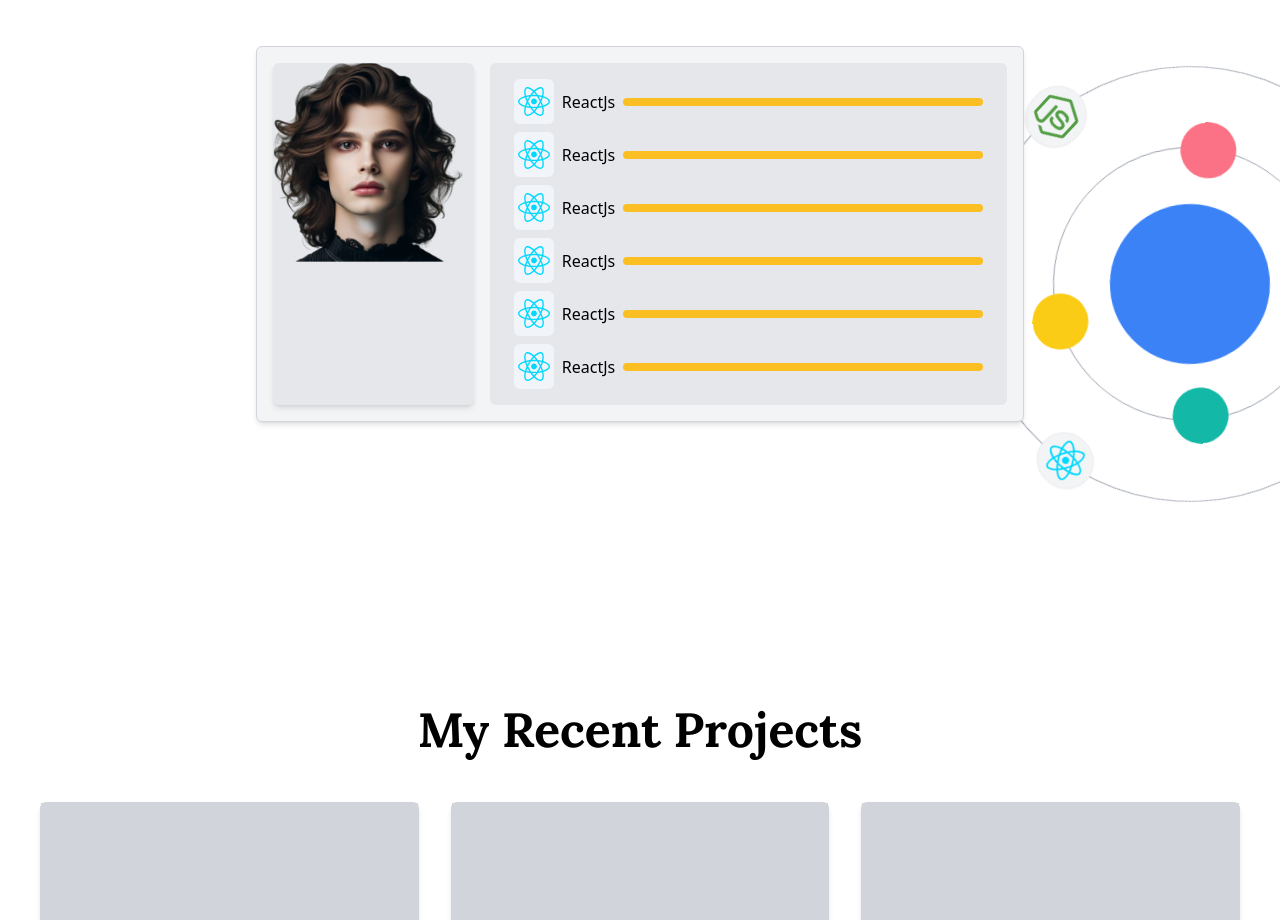
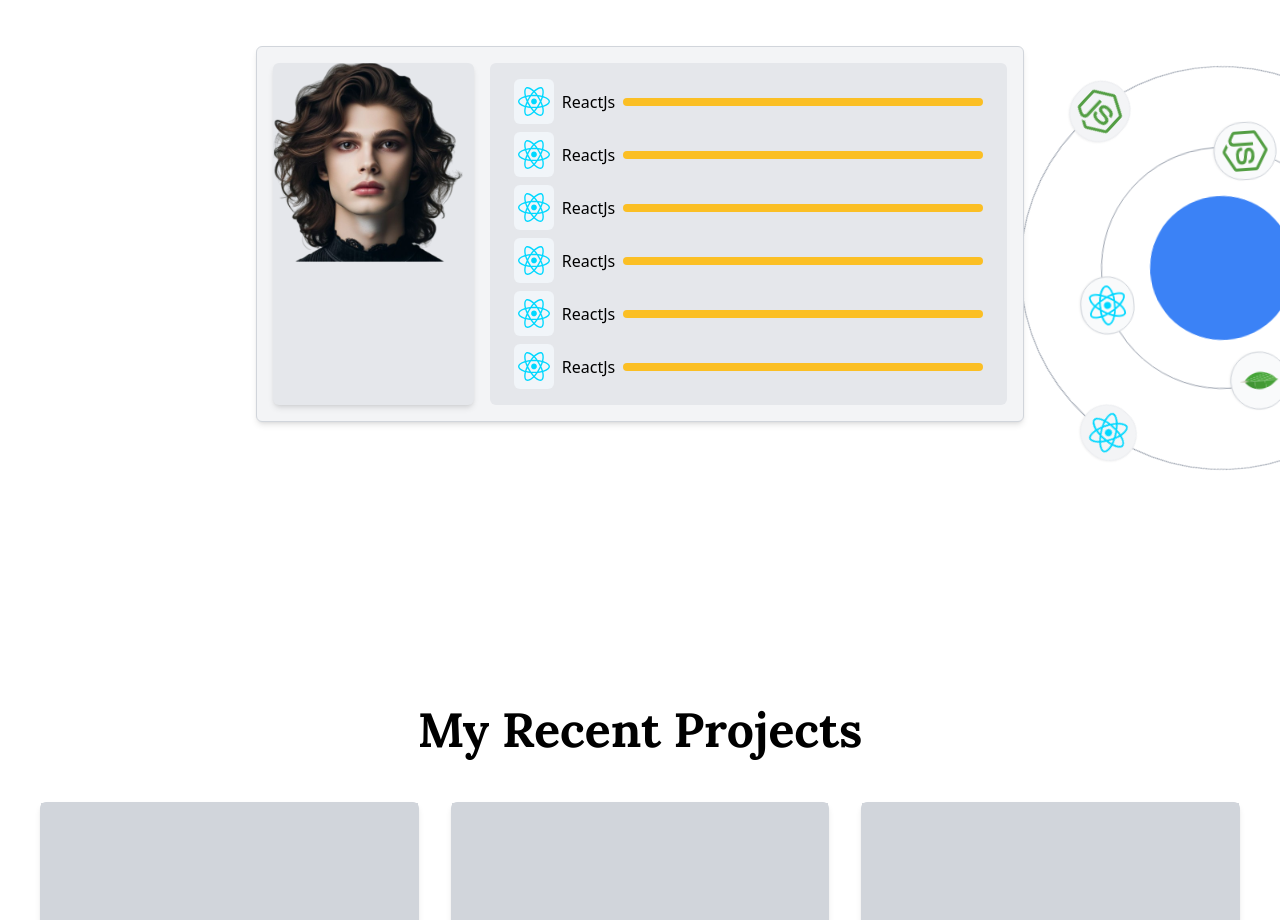
Before and after one commit to AungMyoAye101/Simple-portfolio, a Next.js app: page / in a window 1280 px wide. Shown: the part 974-1894 px from the top of the page. Built offline with nearby package versions, Linux system fonts and the light colour scheme.

Commit message:
update orbit

```diff
--- a/src/components/TechStack.tsx
+++ b/src/components/TechStack.tsx
@@ -109,7 +109,7 @@ const TechStack = () => {
       </main>
 
       {/* orbit */}
-      <div className="absolute -right-32 top-[30%] -z-10">
+      <div className="absolute -right-36 top-[30%] -z-10">
         <div className="p-20 rounded-full border border-gray-400 relative animate-spin-slow">
           <div className="p-2 rounded-full z-20 bg-gray-100 absolute -bottom-6 left-[50%] border border-gray-200/50 shadow-sm">
             <Image src={"/react.svg"} width={40} height={40} alt="icons" />
@@ -123,12 +123,21 @@ const TechStack = () => {
           <div className="p-2 rounded-full z-20 bg-gray-100 absolute bottom-[50%] -right-6 border border-gray-200/50 shadow-sm">
             <Image src={"/mongodb.svg"} width={40} height={40} alt="icons" />
           </div>
-          <div className="p-14  rounded-full relative border border-gray-400 animate-spin-slow">
-            <div className="size-14 rounded-full z-20 bg-yellow-400 absolute -bottom-6 left-[50%]"></div>
-            <div className="size-14 rounded-full z-20 bg-violet-500 absolute -top-6 right-[40%]"></div>
-            <div className="size-14 rounded-full z-20 bg-rose-400 absolute bottom-[50%] -left-6"></div>
-            <div className="size-14 rounded-full z-20 bg-teal-500 absolute bottom-[40%] -right-6"></div>
-            <div className="size-40 bg-blue-500 rounded-full"></div>
+          <div className="p-12  rounded-full relative border border-gray-400 animate-spin-slow">
+            <div className="p-2 rounded-full z-20 bg-gray-50 absolute -bottom-6 left-[50%] border border-gray-300 shadow-sm">
+              <Image src={"/react.svg"} width={40} height={40} alt="icons" />
+            </div>
+            <div className="p-2 rounded-full z-20 bg-gray-50 absolute -top-6 right-[50%] border border-gray-300 shadow-sm">
+              <Image src={"/nextJs.svg"} width={40} height={40} alt="icons" />
+            </div>
+            <div className="p-2 rounded-full z-20 bg-gray-50 absolute bottom-[50%] -left-6 border border-gray-300 shadow-sm ">
+              <Image src={"/nodeJs.svg"} width={40} height={40} alt="icons" />
+            </div>
+            <div className="p-2 rounded-full z-20 bg-gray-50 absolute bottom-[50%] -right-6 border border-gray-300 shadow-sm ">
+              <Image src={"/mongodb.svg"} width={40} height={40} alt="icons" />
+            </div>
+
+            <div className="size-36 bg-blue-500 rounded-full"></div>
           </div>
         </div>
       </div>
```
